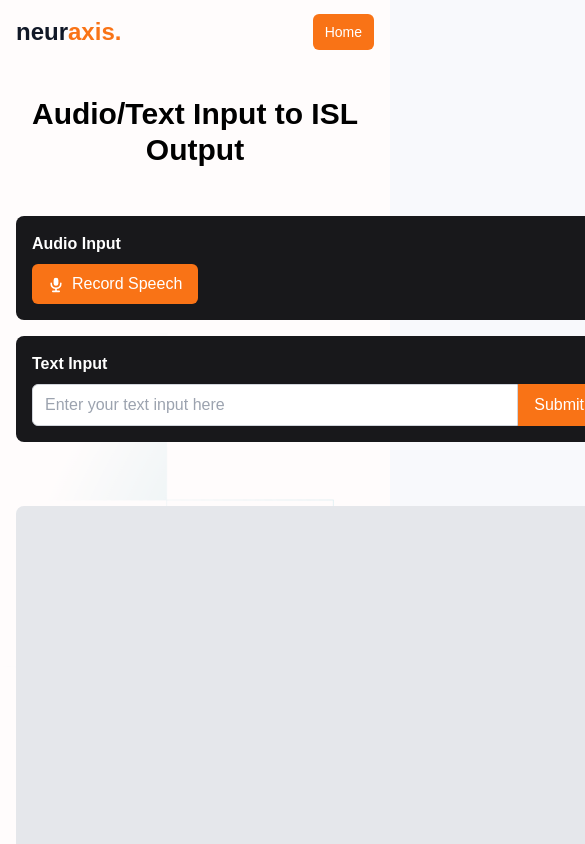
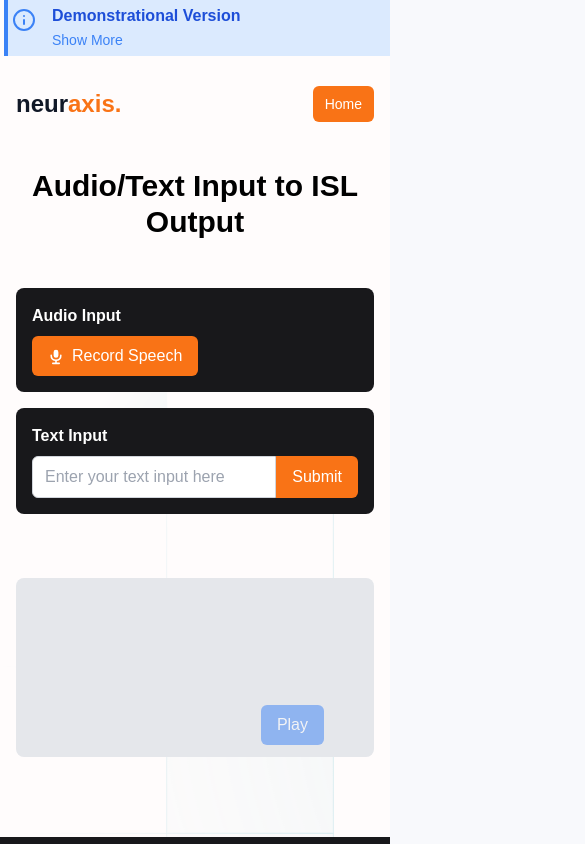
Before and after one commit to shivansh090/Neuraxis, a React (Create React App) app: page /text2isl in a window 390 px wide. Shown: the top 844 px of the page, 585 px wide, since content can reach past the window. Built offline with nearby package versions, Linux system fonts and the light colour scheme.

Commit message:
fix: responsive

```diff
--- a/src/components/Text2ISL.jsx
+++ b/src/components/Text2ISL.jsx
@@ -2,6 +2,7 @@
 import React, { useState, useRef, useEffect } from 'react';
 import { useNavigate } from 'react-router-dom';
 import bg from '../assets/images/bg.png';
+import { Info } from 'lucide-react';
 
 export default function Text2ISL() {
     const homeRef = useRef(null);
@@ -183,8 +184,42 @@ export default function Text2ISL() {
         }
     }, [currentWordIndex, isPlaying]);
 
+    const [isExpanded, setIsExpanded] = useState(false);
+
+    const toggleDescription = () => {
+        setIsExpanded(!isExpanded);
+    };
+
     return (
         <div className="min-h-screen bg-repeat" style={{ backgroundImage: `url(${bg})` }}>
+            <div className="bg-blue-100 border-l-4 border-blue-500 text-blue-700 p-1 ml-1 mb-4" role="alert">
+                <div className="flex">
+                    <div className="py-1">
+                        <Info className="h-6 w-6 text-blue-500 mr-4" />
+                    </div>
+                    <div>
+                        <p className="font-bold">Demonstrational Version</p>
+                        <p className="hidden sm:block">
+                            {process.env.REACT_APP_INFO_DESC}
+                        </p>
+                        {/* Show "Show More/Less" on smaller screens */}
+                        <div className="sm:hidden">
+                            <button
+                                onClick={toggleDescription}
+                                className="text-blue-500 text-sm"
+                            >
+                                {isExpanded ? 'Show Less' : 'Show More'}
+                            </button>
+                            {isExpanded && (
+                                <p className="mt-2">
+                                    This is just for deployment. The Django model is available in my README but its deployment is paid, so for demonstration, I created another simple Express API without ML. Also, authentication is disabled for demo.
+                                </p>
+                            )}
+                        </div>
+                    </div>
+                </div>
+            </div>
+
             <header className="">
                 <nav className="max-w-7xl mx-auto px-4 sm:px-6 lg:px-8">
                     <div className="flex justify-between h-16">
@@ -251,10 +286,10 @@ export default function Text2ISL() {
                                 </ul>
                             </div>
                         </div>
-                        <div className="bg-gray-200 h-[400px] w-[600px] relative overflow-hidden rounded-lg p-4">
-                            <video className='p-3' autoPlay={true} ref={videoPlayerRef} width="600" height="330" preload="auto"></video>
+                        <div className="bg-gray-200 max-h-[400px] max-w-[600px] relative overflow-hidden rounded-lg ">
+                            <video className='' autoPlay={true} ref={videoPlayerRef} width="600" height="330" preload="auto"></video>
                             <button
-                                className="mt-2 px-4 absolute bottom-3 left-[270px] py-2 bg-blue-500 text-white rounded-md hover:bg-blue-600 disabled:opacity-50"
+                                className="mt-2 px-4 absolute bottom-3 right-[50px] py-2 bg-blue-500 text-white rounded-md hover:bg-blue-600 disabled:opacity-50"
                                 onClick={playPause}
                                 disabled={isLoading || words.length === 0}
                             >
--- a/src/components/auth.jsx
+++ b/src/components/auth.jsx
@@ -1,13 +1,47 @@
 import { useState } from 'react'
-import { Mic, MessageSquare, VolumeX, Volume2 } from 'lucide-react'
+import { Mic, MessageSquare, VolumeX, Volume2, Info } from 'lucide-react'
 import { Navigate, useNavigate } from 'react-router-dom'
 import bg from '../assets/images/bg.png'
 
 export default function AuthPage() {
   const [activeTab, setActiveTab] = useState('signup')
-    const navigate= useNavigate();
+  const navigate = useNavigate();
+
+  const [isExpanded, setIsExpanded] = useState(false);
+
+  const toggleDescription = () => {
+    setIsExpanded(!isExpanded);
+  };
+
   return (
-    <div style={{backgroundImage:`url(${bg})`}}  className="min-h-screen bg-gray-50 flex flex-col">
+    <div style={{ backgroundImage: `url(${bg})` }} className="min-h-screen bg-gray-50 flex flex-col">
+      <div className="bg-blue-100 border-l-4 border-blue-500 text-blue-700 p-1 ml-1 mb-4" role="alert">
+        <div className="flex">
+          <div className="py-1">
+            <Info className="h-6 w-6 text-blue-500 mr-4" />
+          </div>
+          <div>
+            <p className="font-bold">Demonstrational Version</p>
+            <p className="hidden sm:block">
+              {process.env.REACT_APP_INFO_DESC}
+            </p>
+            {/* Show "Show More/Less" on smaller screens */}
+            <div className="sm:hidden">
+              <button
+                onClick={toggleDescription}
+                className="text-blue-500 text-sm"
+              >
+                {isExpanded ? 'Show Less' : 'Show More'}
+              </button>
+              {isExpanded && (
+                <p className="mt-2">
+                  This is just for deployment. The Django model is available in my README but its deployment is paid, so for demonstration, I created another simple Express API without ML. Also, authentication is disabled for demo.
+                </p>
+              )}
+            </div>
+          </div>
+        </div>
+      </div>
       <header className="">
         <nav className="max-w-7xl mx-auto px-4 sm:px-6 lg:px-8">
           <div className="flex justify-between h-16">
@@ -17,7 +51,7 @@ export default function AuthPage() {
               </div>
             </div>
             <div className="flex items-center">
-              <button onClick={()=> navigate('/', { replace: true })} className="bg-orange-500 text-white rounded-md px-3 py-2 text-sm font-medium">
+              <button onClick={() => navigate('/', { replace: true })} className="bg-orange-500 text-white rounded-md px-3 py-2 text-sm font-medium">
                 Home
               </button>
             </div>
@@ -43,8 +77,7 @@ export default function AuthPage() {
                 <button
                   type="button"
                   onClick={() => setActiveTab('signup')}
-                  className={`relative inline-flex items-center px-4 py-2 rounded-l-md border border-gray-300 bg-white text-sm font-medium ${
-                    activeTab === 'signup'
+                  className={`relative inline-flex items-center px-4 py-2 rounded-l-md border border-gray-300 bg-white text-sm font-medium ${activeTab === 'signup'
                     ? 'text-gray-900 bg-gray-50'
                     : 'text-gray-500 hover:bg-gray-50'
                     }`}
@@ -54,8 +87,7 @@ export default function AuthPage() {
                 <button
                   type="button"
                   onClick={() => setActiveTab('login')}
-                  className={`-ml-px relative inline-flex items-center px-4 py-2 rounded-r-md border border-gray-300 bg-white text-sm font-medium ${
-                    activeTab === 'login'
+                  className={`-ml-px relative inline-flex items-center px-4 py-2 rounded-r-md border border-gray-300 bg-white text-sm font-medium ${activeTab === 'login'
                     ? 'text-gray-900 bg-gray-50'
                     : 'text-gray-500 hover:bg-gray-50'
                     }`}
```
Also changed, not shown: 1 other file (tests, documents, lock files or other folders). Lines whose indentation alone changed are shown as unchanged.
